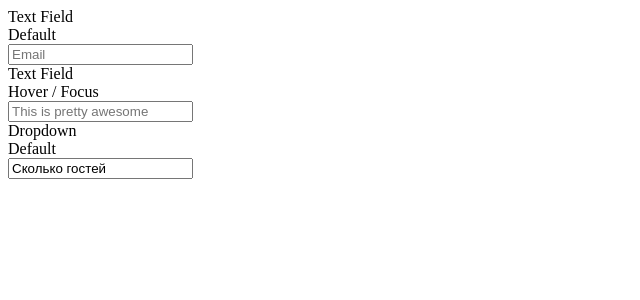
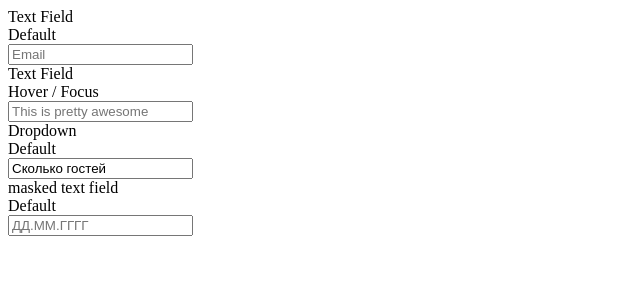
Before and after one commit to igor-smolkov/toxin, a Node project: template src/pages/ui-kit/form-elements/form-elements.pug in a window 1280 px wide. Shown: the top 300 px of the page, without its empty margins (0-640 px from the left). Run offline with Node 20 templates, Linux system fonts and the light colour scheme; the template is opened without the code that fills it, so the values that code supplies are empty.

Commit message:
Сделал masked text field

```diff
--- a/src/components/field-section/field-section.pug
+++ b/src/components/field-section/field-section.pug
@@ -1,14 +1,16 @@
 include ../field/field.pug
 include ../dropdown/dropdown.pug
 
-mixin field-section(name, state)
+mixin field-section(name, details)
   .field-section
     .field-section__title
       .field-section__name= name
-      .field-section__state= state
-    if (name == 'Text Field') && (state == 'Default')
+      .field-section__details= details
+    if (name == 'Text Field') && (details == 'Default')
       +field('default', '', 'Email')
-    else if (name == 'Text Field') && (state == 'Hover / Focus')
+    else if (name == 'Text Field') && (details == 'Hover / Focus')
       +field('hover', '', 'This is pretty awesome')
-    else if (name == 'Dropdown') && (state == 'Default')
+    else if (name == 'Dropdown') && (details == 'Default')
       +dropdown('Сколько гостей')
+    else if (name == 'masked text field') && (details == 'Default')
+      +field('masked', '', 'ДД.ММ.ГГГГ')
--- a/src/components/field-section/field-section.scss
+++ b/src/components/field-section/field-section.scss
@@ -19,4 +19,7 @@
         font-family: $font-main-bold;
         color: $color;
     }
+    &:last-child {
+        margin-bottom: 0;
+    }
 }
--- a/src/components/field/field.pug
+++ b/src/components/field/field.pug
@@ -1,8 +1,16 @@
 mixin field(mode, value, placeholder)
   case mode
     when 'hover'
-        input.field.field_hover(type='text' placeholder=placeholder)
+        input.field.field_hover(type='text' value=value placeholder=placeholder)
     when 'focus'
-        input.field.field_focus(type='text' placeholder=placeholder)
+        input.field.field_focus(type='text' value=value placeholder=placeholder)
+    when 'masked'
+        input.field.field_masked(
+            type = 'text'
+            value = value
+            placeholder = placeholder
+            pattern = '(0[1-9]|1[0-9]|2[0-9]|3[01]).(0[1-9]|1[012]).[0-9]{4}'
+            title = placeholder
+        )
     default
         input.field(type='text' value=value placeholder=placeholder)
--- a/src/pages/ui-kit/form-elements/form-elements.pug
+++ b/src/pages/ui-kit/form-elements/form-elements.pug
@@ -11,9 +11,14 @@ block content
     +logo
     .inputs
       .fields
-        +field-section('Text Field', 'Default')
-        +field-section('Text Field', 'Hover / Focus')
-        +field-section('Dropdown', 'Default')
+        .fields_section
+          +field-section('Text Field', 'Default')
+          +field-section('Text Field', 'Hover / Focus')
+          +field-section('Dropdown', 'Default')
+          +field-section('masked text field', 'Default')
+        .fields_section
+        .fields_section
+        .fields_section
       .checks
       .buttons
     .dropdowns
```
Also changed, not shown: src/components/field/field.scss (+5 -2 lines), src/pages/ui-kit/form-elements/form-elements.scss (+9 -1 lines), src/components/dropdown/expand_more_active.png (added).
